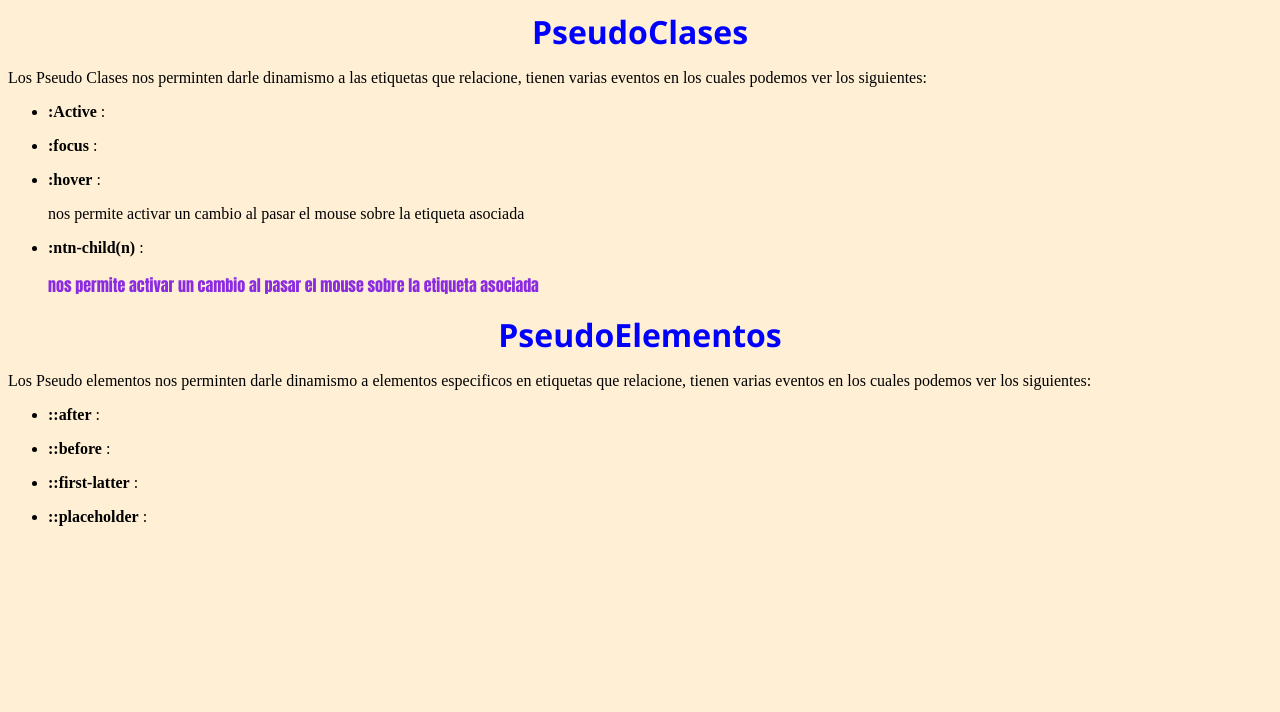
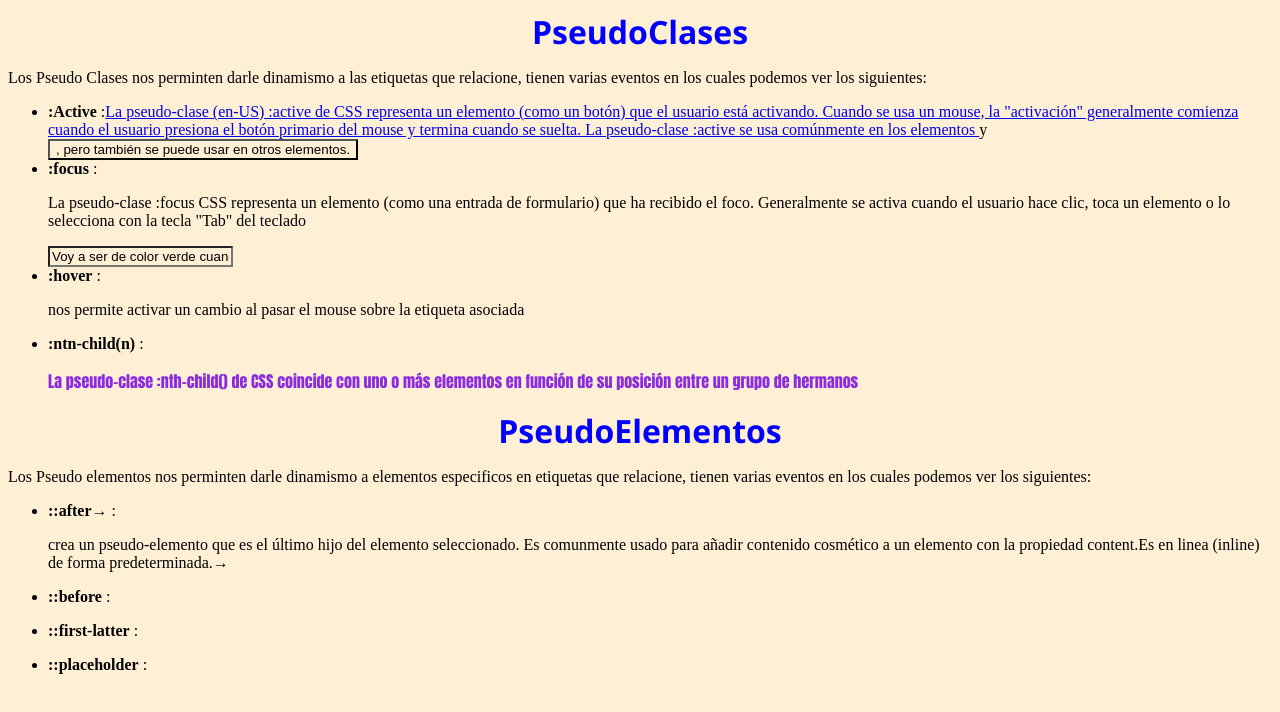
Before and after one commit to Diriarte01/Projects, a plain HTML site: page html y css/selectores-2.html in a window 1280 px wide. Drawn offline with Linux system fonts and the light colour scheme.

Commit message:
Actualización curso de css/html

```diff
--- a/html y css/selectores-2.html
+++ b/html y css/selectores-2.html
@@ -17,12 +17,25 @@
             text-align: center;
         }
 
-        #hover :hover{
-            color:blue;
+        #hover :hover {
+            color: blue;
         }
-        #ntn-child :nth-child(2){
-            color:blueviolet;
+
+        #ntn-child :nth-child(2) {
+            color: blueviolet;
             font-family: Impact, Haettenschweiler, 'Arial Narrow Bold', sans-serif;
+        }
+
+        #active :active {
+            color: lime
+        }
+
+        #focus :focus {
+            color: green;
+        }
+
+        #after ::after{
+            content: "→";
         }
 
     </style>
@@ -35,20 +48,38 @@
         que relacione, tienen varias eventos en los cuales podemos ver los siguientes:
     </p>
     <ul>
-        <li id ="active"><strong>:Active</strong> :<p></p></li>
-        <li id ="focus"><strong>:focus</strong> :<p></p></li>
-        <li id ="hover"><strong>:hover</strong> :<p> nos permite activar un cambio al pasar el mouse sobre la etiqueta asociada</p></li>
-        <li id="ntn-child"><strong>:ntn-child(n)</strong> :<p> nos permite activar un cambio al pasar el mouse sobre la etiqueta asociada</p></li>
+        <li id="active"><strong>:Active</strong> :<a href="#">La pseudo-clase (en-US) :active de CSS representa un
+                elemento (como un botón) que el usuario está activando. Cuando se usa un mouse, la "activación"
+                generalmente comienza cuando el usuario presiona el botón primario del mouse y termina cuando se suelta.
+                La pseudo-clase :active se usa comúnmente en los elementos <a> y <button>, pero también se puede usar en
+                        otros elementos.</a></li>
+        <li id="focus"><strong>:focus</strong> :<p>La pseudo-clase :focus CSS representa un elemento (como una entrada
+                de formulario) que ha recibido el foco. Generalmente se activa cuando el usuario hace clic, toca un
+                elemento o lo selecciona con la tecla "Tab" del teclado</p> <input class="focus"
+                value="Voy a ser de color verde cuando enfoque."><br>
+        </li>
+        <li id="hover"><strong>:hover</strong> :<p> nos permite activar un cambio al pasar el mouse sobre la etiqueta
+                asociada</p>
+        </li>
+        <li id="ntn-child"><strong>:ntn-child(n)</strong> :<p>La pseudo-clase :nth-child() de CSS coincide con uno o más
+                elementos en función de su posición entre un grupo de hermanos</p>
+        </li>
     </ul>
     <h1>PseudoElementos</h1>
     <p>Los Pseudo elementos nos perminten darle dinamismo a elementos especificos en etiquetas
         que relacione, tienen varias eventos en los cuales podemos ver los siguientes:
     </p>
     <ul>
-        <li id="after"><strong>::after</strong> :<p></p></li>
-        <li id="before"><strong>::before</strong> :<p></p></li>
-        <li id="firt-latter"><strong>::first-latter</strong> :<p></p></li>
-        <li id="placeholder"><strong>::placeholder</strong> :<p></p></li>
+        <li id="after"><strong>::after</strong> :<p>crea un pseudo-elemento que es el último hijo del elemento
+                seleccionado. Es comunmente usado para añadir contenido cosmético a un elemento con la propiedad
+                content.Es en linea (inline) de forma predeterminada.</p>
+        </li>
+        <li id="before"><strong>::before</strong> :<p></p>
+        </li>
+        <li id="firt-latter"><strong>::first-latter</strong> :<p></p>
+        </li>
+        <li id="placeholder"><strong>::placeholder</strong> :<p></p>
+        </li>
     </ul>
 </body>
 
```
Also changed, not shown: html y css/display.html (added, +12 -0 lines).
